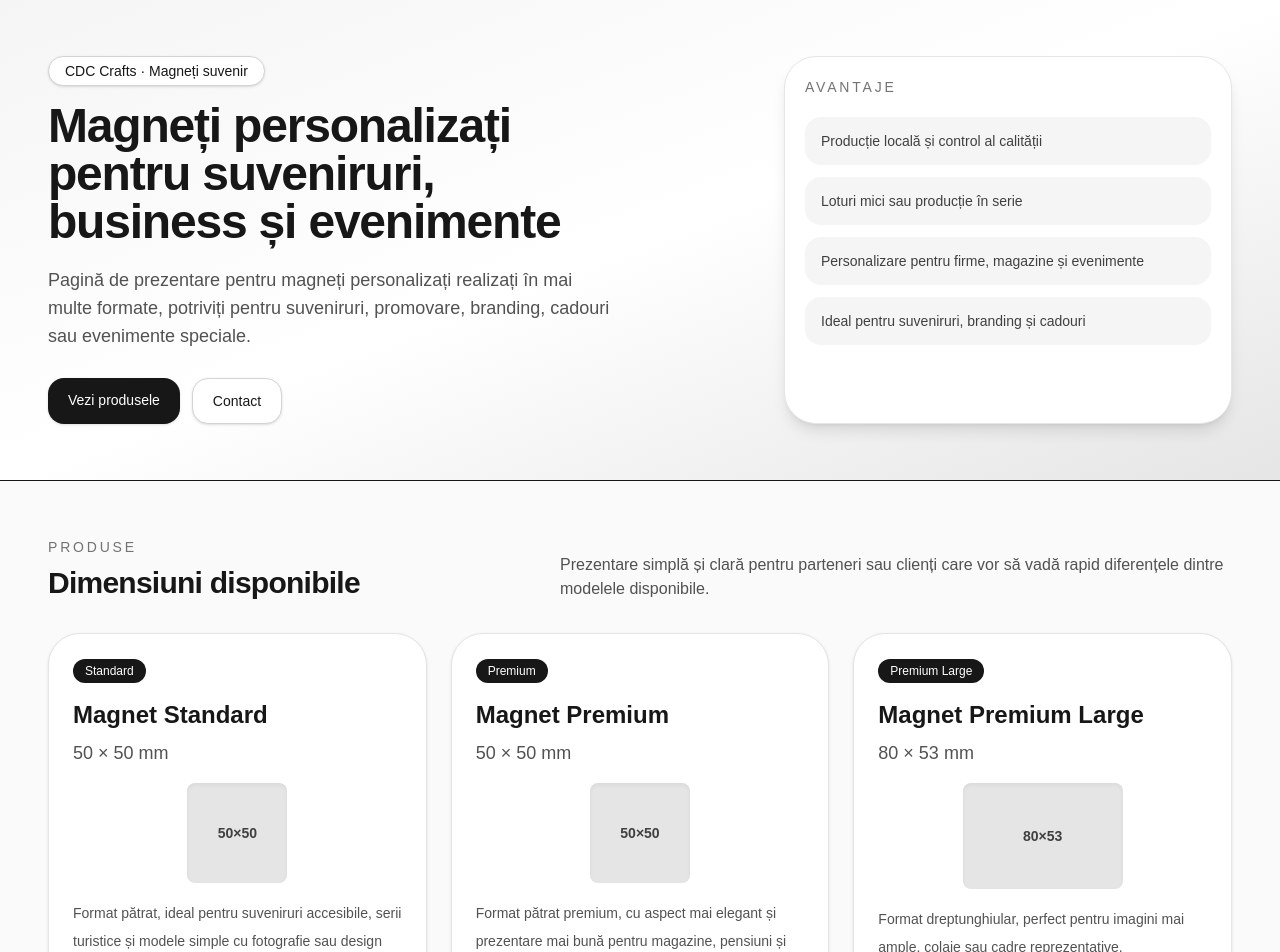
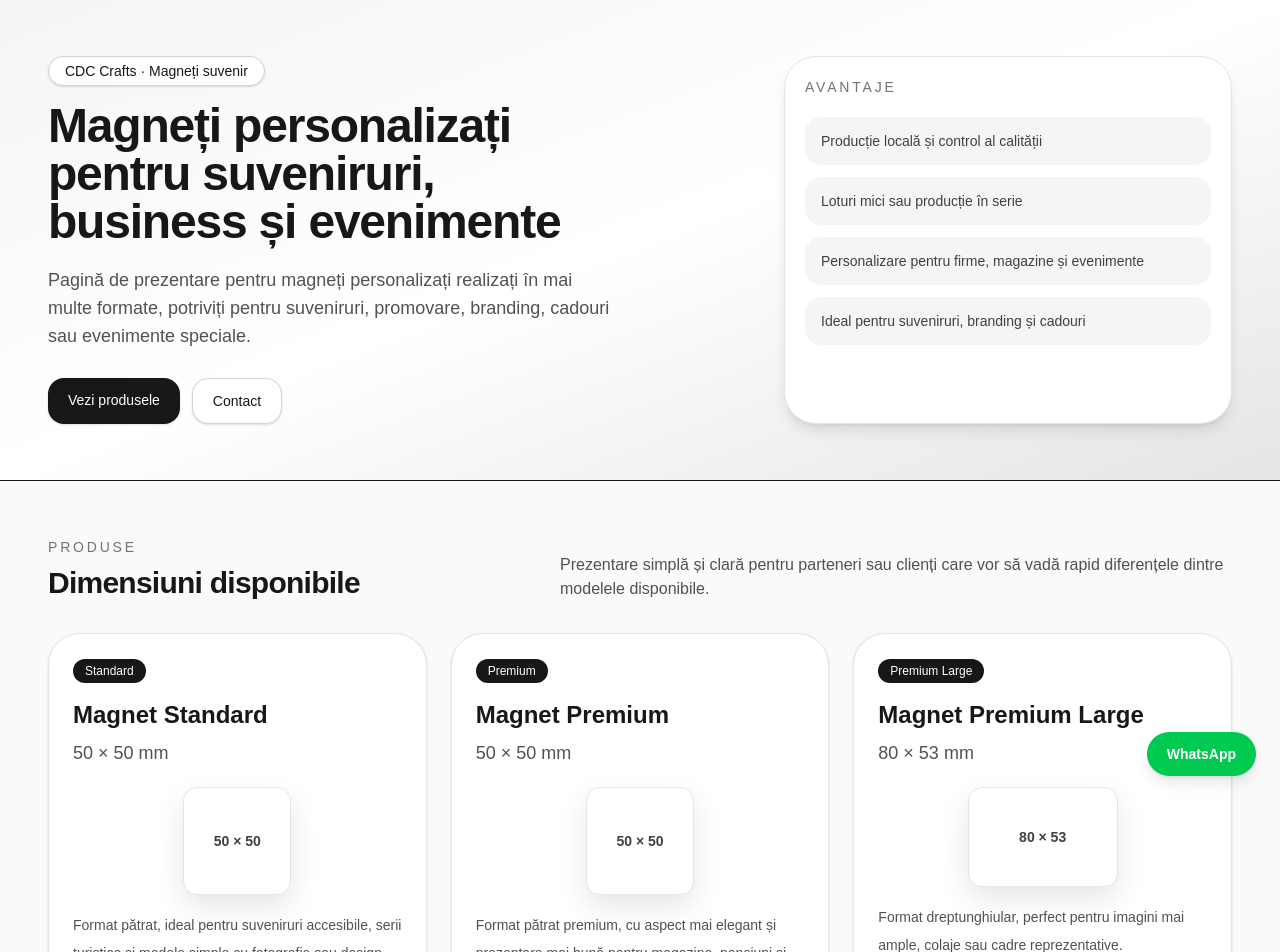
Before and after one commit to ciuscatalin/cdc-magnets-site, a Next.js app: page / in a window 1280 px wide. Shown: the top 952 px of the page. Built offline with nearby package versions, Linux system fonts and the light colour scheme.

Commit message:
Add WhatsApp contact button

```diff
--- a/app/page.tsx
+++ b/app/page.tsx
@@ -130,26 +130,34 @@ export default function CdcCraftsMagnetsSite() {
 				  <h3 className="text-2xl font-semibold">{product.title}</h3>
 				  <div className="mt-2 text-lg font-medium text-neutral-600">{product.size}</div>
 
-				  <div className="mt-4 flex justify-center items-center">
-
+				  <div className="mt-5 flex justify-center items-center">
 					  {product.size === "50 × 50 mm" && (
-						<div className="flex items-center justify-center rounded-lg bg-neutral-200 shadow-inner"
-						  style={{ width: "100px", height: "100px" }}>
-						  <span className="text-sm font-semibold text-neutral-700">
-							50×50
-						  </span>
+						<div className="relative flex items-center justify-center">
+						  <div
+							className="relative flex items-center justify-center rounded-[14px] border border-neutral-200 bg-white shadow-[0_12px_30px_rgba(0,0,0,0.10)]"
+							style={{ width: "108px", height: "108px" }}
+						  >
+							<div className="pointer-events-none absolute inset-x-3 top-2 h-5 rounded-full bg-white/70 blur-md" />
+							<span className="relative z-10 text-sm font-semibold text-neutral-700">
+							  50 × 50
+							</span>
+						  </div>
 						</div>
 					  )}
 
 					  {product.size === "80 × 53 mm" && (
-						<div className="flex items-center justify-center rounded-lg bg-neutral-200 shadow-inner"
-						  style={{ width: "160px", height: "106px" }}>
-						  <span className="text-sm font-semibold text-neutral-700">
-							80×53
-						  </span>
+						<div className="relative flex items-center justify-center">
+						  <div
+							className="relative flex items-center justify-center rounded-[14px] border border-neutral-200 bg-white shadow-[0_12px_30px_rgba(0,0,0,0.10)]"
+							style={{ width: "150px", height: "100px" }}
+						  >
+							<div className="pointer-events-none absolute inset-x-4 top-2 h-5 rounded-full bg-white/70 blur-md" />
+							<span className="relative z-10 text-sm font-semibold text-neutral-700">
+							  80 × 53
+							</span>
+						  </div>
 						</div>
 					  )}
-
 					</div>
 
 				  <p className="mt-4 text-sm leading-7 text-neutral-600">
@@ -217,6 +225,15 @@ export default function CdcCraftsMagnetsSite() {
           </div>
         </div>
       </section>
-    </div>
+	<a
+	  href="https://wa.me/40748401702?text=Buna,%20sunt%20interesat%20de%20magneți%20personalizați."
+	  target="_blank"
+	  rel="noopener noreferrer"
+	  className="fixed bottom-6 right-6 z-50 flex items-center gap-2 rounded-full bg-green-500 px-5 py-3 text-sm font-semibold text-white shadow-lg hover:bg-green-600 transition"
+	>
+	  WhatsApp
+	</a>
+
+	</div>
   );
 }
```
